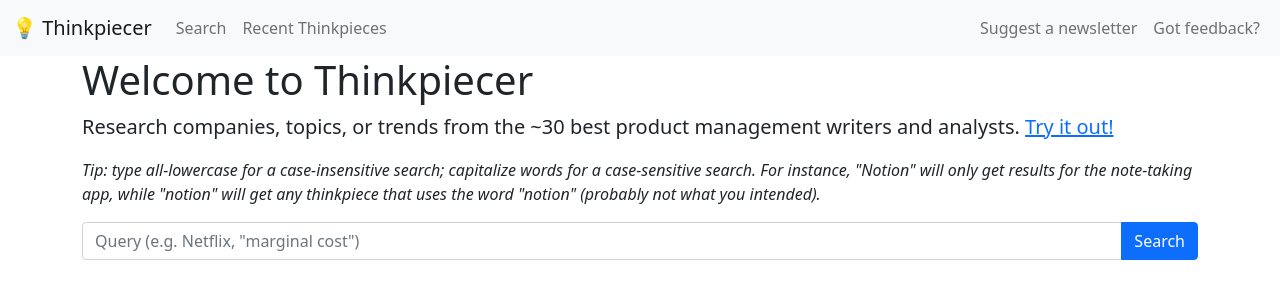
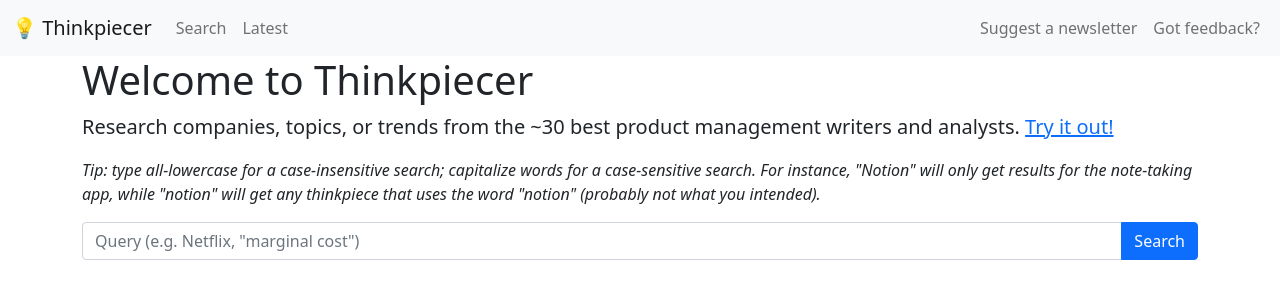
Before and after one commit to hathix/pm-thinkpieces, a Flask app: page / in a window 1280 px wide. Shown: the top 300 px of the page. Run offline with Flask 2, Linux system fonts and the light colour scheme.

Commit message:
rename to latest

```diff
--- a/templates/header.html
+++ b/templates/header.html
@@ -47,7 +47,7 @@
               <a class="nav-link" href="/search">Search</a>
             </li>
             <li class="nav-item">
-              <a class="nav-link" href="/recent">Recent Thinkpieces</a>
+              <a class="nav-link" href="/recent">Latest</a>
             </li>
           </ul>
           <ul class="navbar-nav ms-auto">
--- a/templates/recents.html
+++ b/templates/recents.html
@@ -1,6 +1,6 @@
 {% include 'header.html' %}
 
-  <h1>Recent Thinkpieces</h1>
+  <h1>Latest Thinkpieces</h1>
 
   {% from 'macros.html' import searchresult %}
 
```
